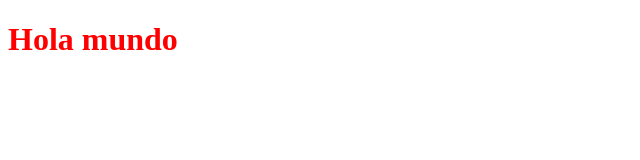
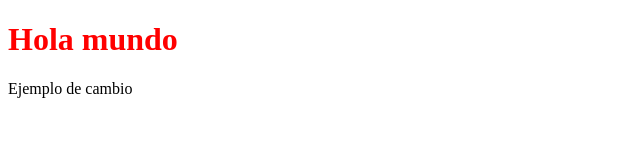
Before and after one commit to molina8489/PruebaGit, a plain HTML site: page index.html in a window 1280 px wide. Shown: the whole page, without its empty margins (0-640 px from the left). Drawn offline with Linux system fonts and the light colour scheme.

Commit message:
nueva funcionalidad

```diff
--- a/index.html
+++ b/index.html
@@ -6,5 +6,6 @@
 </head>
 <body>
   <h1>Hola mundo</h1>
+  <p>Ejemplo de cambio</p>
 </body>
 </html>
```
Also changed, not shown: logs.txt (added).
